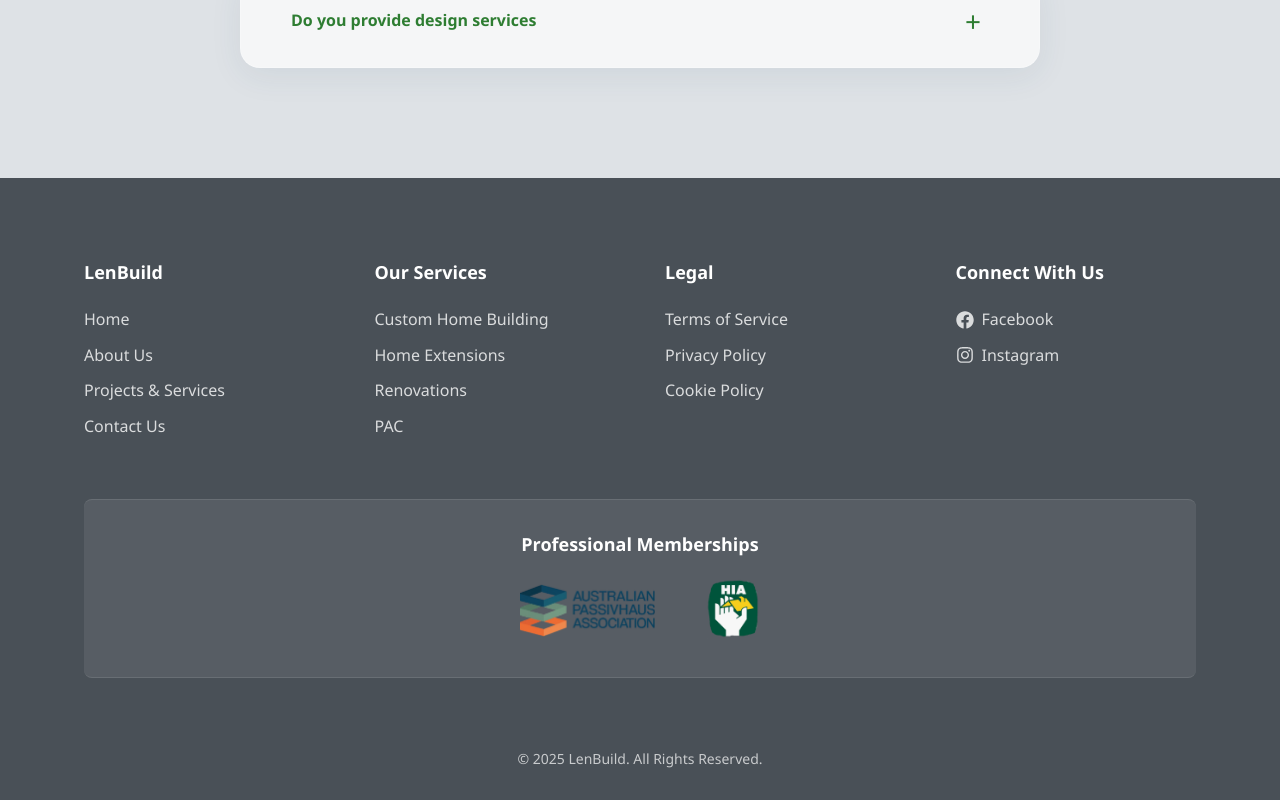
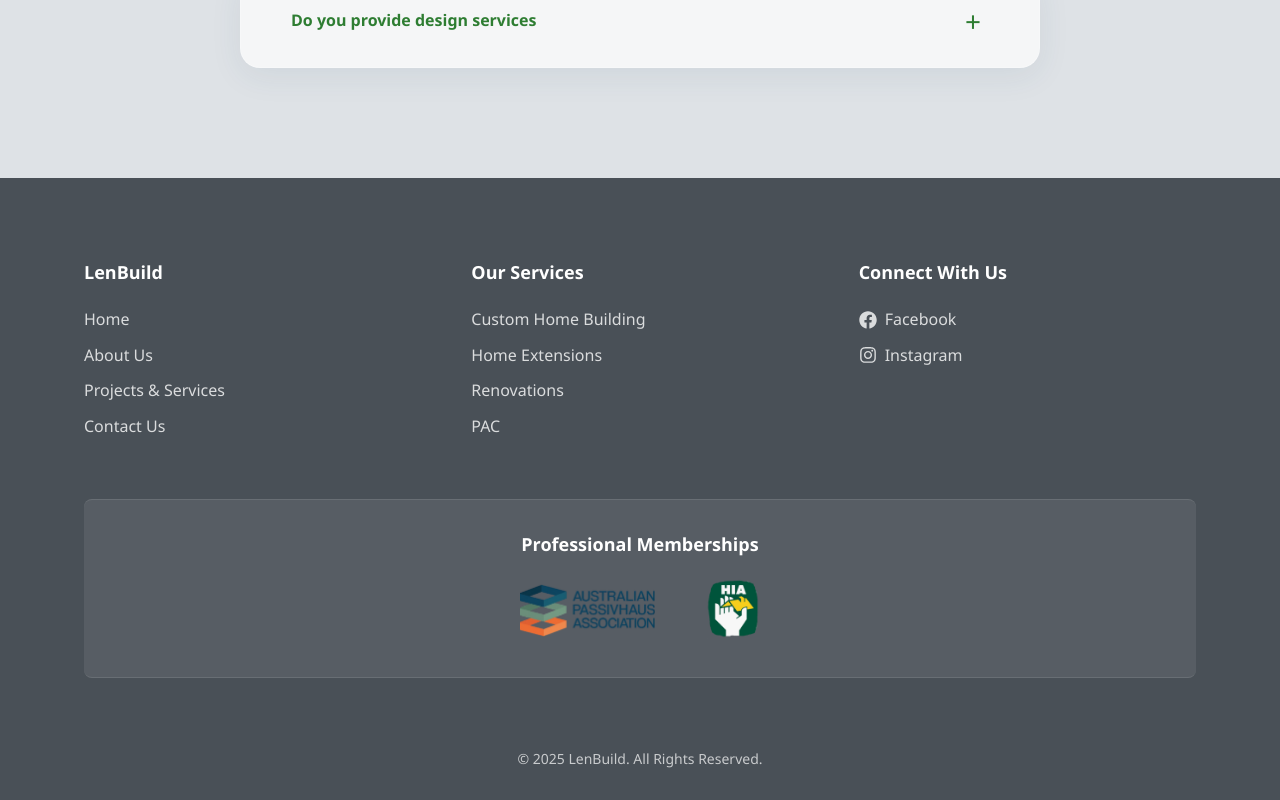
Before and after one commit to Lyfe4/LenBuild, a React (Create React App) app in the folder lenbuild/: page /contact in a window 1280 px wide. Shown: the part 2244-3044 px from the top of the page. Built offline with nearby package versions, Linux system fonts and the light colour scheme.

Commit message:
fixed ui bugs on mobile and updated sustainability section

```diff
--- a/lenbuild/src/components/Footer/Footer.jsx
+++ b/lenbuild/src/components/Footer/Footer.jsx
@@ -33,25 +33,16 @@ const Footer = () => {
           </div>
 
           <div className="footer-col">
-            <h3>Legal</h3>
-            <ul>
-              <li><a href="#">Terms of Service</a></li>
-              <li><a href="#">Privacy Policy</a></li>
-              <li><a href="#">Cookie Policy</a></li>
-            </ul>
-          </div>
-
-          <div className="footer-col">
             <h3>Connect With Us</h3>
             <ul className="social-links">
               <li>
-                <a href="#" target="_blank" rel="noopener noreferrer">
+                <a href="https://www.facebook.com/share/1BWm12D8cd/?mibextid=wwXIfr" target="_blank" rel="noopener noreferrer">
                   <FaFacebook className="social-icon" />
                   Facebook
                 </a>
               </li>
               <li>
-                <a href="#" target="_blank" rel="noopener noreferrer">
+                <a href="https://www.instagram.com/lenbuild_pty_ltd?igsh=MXM1eXVxdmUzbDIyZA==" target="_blank" rel="noopener noreferrer">
                   <FaInstagram className="social-icon" />
                   Instagram
                 </a>
--- a/lenbuild/src/components/PageHeader/PageHeader.css
+++ b/lenbuild/src/components/PageHeader/PageHeader.css
@@ -145,8 +145,8 @@
 @media (max-width: 480px) {
   .page-header {
     min-height: 40vh;
-    margin-top: calc(-1 * (var(--spacing-xs) * 2 + 40px) - 8px);
-    padding-top: calc((var(--spacing-xs) * 2 + 40px) + 8px + var(--spacing-sm));
+    margin-top: calc(-1 * (var(--spacing-xs) * 2 + var(--spacing-sm) * 2 + 40px));
+    padding-top: calc((var(--spacing-xs) * 2 + var(--spacing-sm) * 2 + 40px) + var(--spacing-sm));
   }
 
   .page-header h1 {
--- a/lenbuild/src/pages/About/About.jsx
+++ b/lenbuild/src/pages/About/About.jsx
@@ -23,8 +23,8 @@ const About = () => {
     },
     {
       title: "Sustainability",
-      description: "We're committed to environmentally responsible building practices that create healthier, more efficient homes.",
-      image: "/placeholder.jpg"
+      description: "We aim to use sustainable materials and smarter building practices wherever possible, helping create efficient, long-lasting homes while reducing environmental impact.",
+      image: require('../../assets/Photo.jpeg')
     }
   ];
 
```
Also changed, not shown: lenbuild/src/assets/Photo.jpeg (added).
